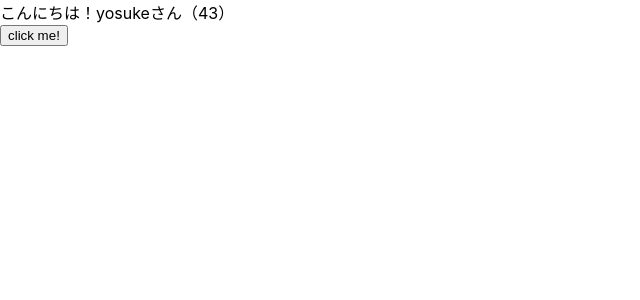
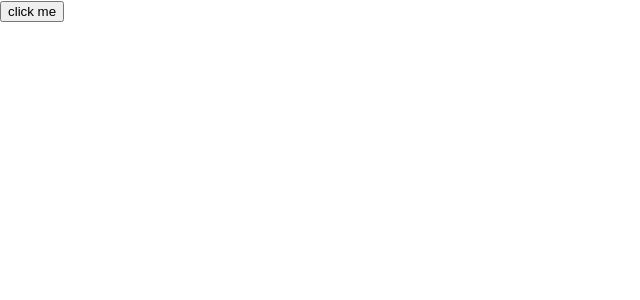
Before and after one commit to yadac/my-react, a React (Create React App) app: page / in a window 1280 px wide. Shown: the top 300 px of the page, without its empty margins (0-640 px from the left). Built offline with nearby package versions, Linux system fonts and the light colour scheme.

Commit message:
feat:イベントハンドラー

```diff
--- /dev/null
+++ b/src/components/MyEvent.js
@@ -0,0 +1,21 @@
+export default function MyEvent({ type }) {
+    const current = () => {
+        const d = new Date();
+        {
+            switch (type) {
+                case 'date':
+                    console.log(d.toLocaleDateString());
+                    break;
+                case 'time':
+                    console.log(d.toLocaleTimeString());
+                    break;
+                default:
+                    console.log(d.toLocaleString());
+                    break;
+            }
+        }
+    }
+    return (
+        <button onClick={current}>click me</button>
+    )
+}
--- a/src/index.js
+++ b/src/index.js
@@ -2,7 +2,9 @@ import React from 'react';
 import ReactDOM from 'react-dom/client';
 import './index.css';
 import reportWebVitals from './reportWebVitals';
-import MyHello from './components/MyHello'
+// import MyHello from './components/MyHello'
+import MyHello from './components/MyEvent'
+import MyEvent from './components/MyEvent';
 
 const root = ReactDOM.createRoot(document.getElementById('root'));
 const personalInfo = {
@@ -11,7 +13,8 @@ const personalInfo = {
 }
 root.render(
   <React.StrictMode>
-    <MyHello person={personalInfo} func={(args) => { alert(args) }} />
+    {/* <MyHello person={personalInfo} func={(args) => { alert(args) }} /> */}
+    <MyEvent type="time" />
   </React.StrictMode>
 );
 
```
